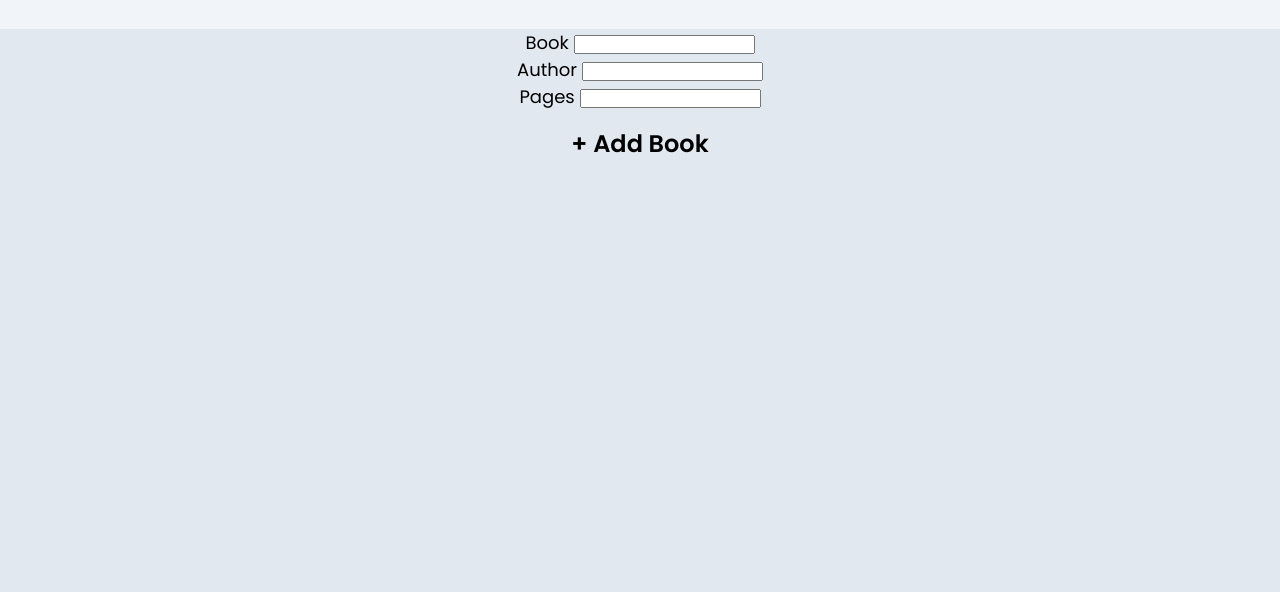
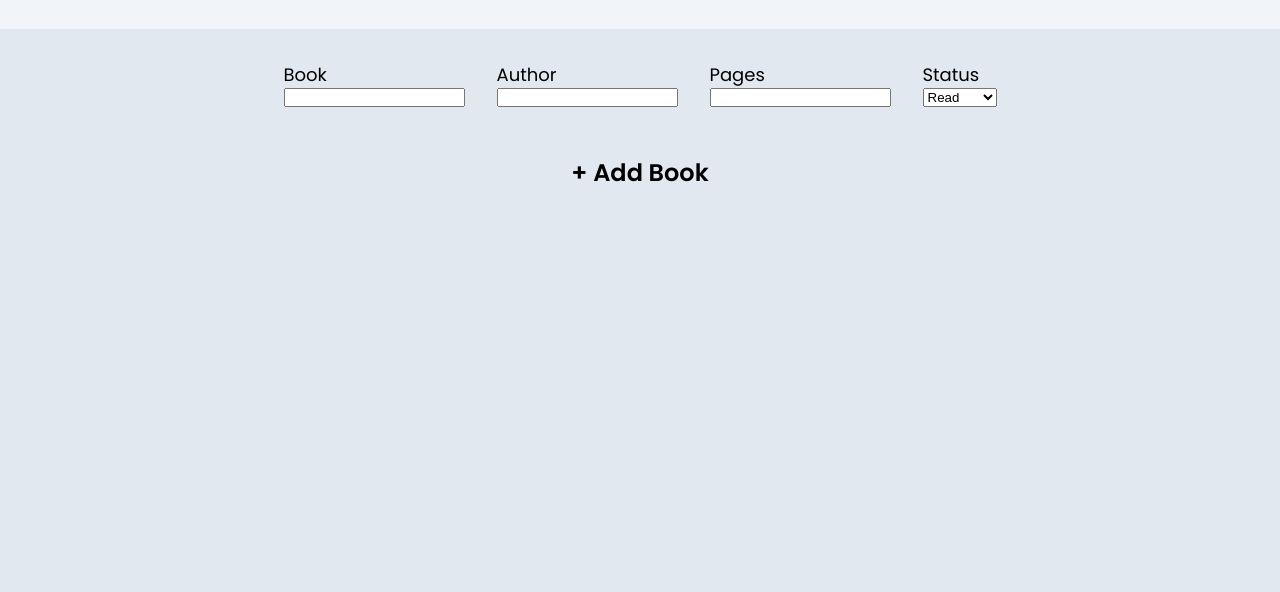
Before and after one commit to Zoxxs/Project-Library, a plain HTML site: page index.html in a window 1280 px wide. Shown: the part 90-682 px from the top of the page. Drawn offline with Linux system fonts and the light colour scheme.

Commit message:
Add book status to form and light styling changes

```diff
--- a/index.html
+++ b/index.html
@@ -16,17 +16,26 @@
     </header>
     <main>
       <form action="" class="form">
-        <div>
+        <div class="form-container">
+          <div class="inputs">
             <label for="book-name">Book</label>
             <input type="text" name="book-name" id="book-name">
           </div>
-        <div>
+          <div class="inputs">
             <label for="book-author">Author</label>
             <input type="text" name="book-author" id="book-author">
           </div>
-        <div>
+          <div class="inputs">
             <label for="pages">Pages</label>
             <input type="text" name="pages" id="pages">
+          </div>
+          <div class="inputs">
+            <label for="status">Status</label>
+            <select name="status" id="status">
+              <option value="read">Read</option>
+              <option value="no read">Not read</option>
+            </select>
+          </div>
         </div>
         <button class="add-book">+ Add Book</button>
       </form>
--- a/style.css
+++ b/style.css
@@ -15,6 +15,20 @@ body {
 .container {
   display: flex;
   flex-direction: column;
+}
+
+.form-container {
+  display: flex;
+  justify-content: center;
+  align-items: center;
+  padding: 2rem;
+  gap: 2rem;
+}
+
+.inputs {
+  display: flex;
+  flex-direction: column;
+  align-items: start;
 }
 
 .add-book {
```
Lines whose indentation alone changed are shown as unchanged.
